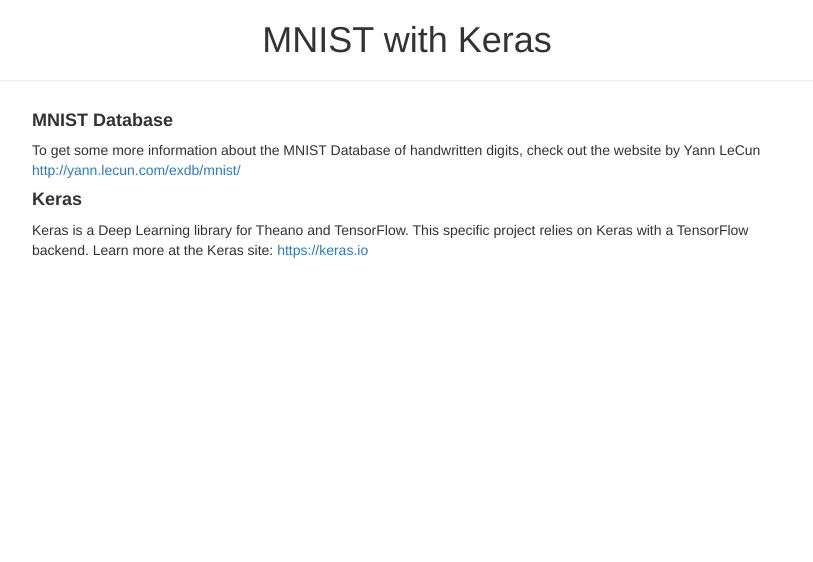
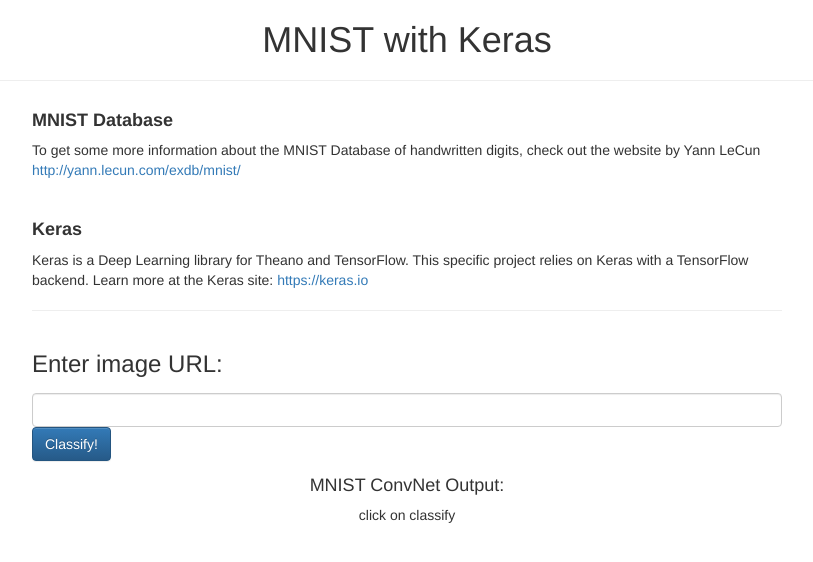
Before and after one commit to benji-b-rmz/FlaskKeras, a Flask app: page / in a window 1280 px wide. Shown: the top 562 px of the page, without its empty margins (233-1046 px from the left). Run offline with Flask 2, Linux system fonts and the light colour scheme; some libraries are stand-ins or nearby versions.

Commit message:
working calls from front-end to model, model prediction updates output div

```diff
--- a/MNISTFlaskKeras.py
+++ b/MNISTFlaskKeras.py
@@ -17,19 +17,15 @@
 mnist_model = load_model_from_save(mnist_json, mnist_hd5)
 
 
-# testing using model for classifying an image from URL
-
-# url = "http://khanhxnguyen.com/wp-content/uploads/2017/03/mnist-2.png"
-# np_image = np_array_from_image(url)
-#
-# mnist_model.predict(np.expand_dims(np.expand_dims(np_image, axis=0), axis=0))
-# Function for creating an image from the URL
-
 def classify_image(input_url):
-    np_image = np_array_from_image(input_url)
-    model_prediction = np.argmax(mnist_model.predict(np_image), axis=0)
-    return model_prediction
-
+    print(input_url)
+    try:
+        np_image = np_array_from_image(input_url)
+        model_prediction = np.argmax(mnist_model.predict(np_image))
+        print(model_prediction)
+        return model_prediction.__str__()
+    except:
+        return "check your url"
 
 # the Flask Web Application code #
 
@@ -48,4 +44,4 @@
 
 
 if __name__ == '__main__':
-    app.run(debug=True)
+    app.run()
--- /dev/null
+++ b/static/index.js
@@ -0,0 +1,22 @@
+/**
+ * Created by benji on 6/8/17.
+ */
+
+$(document).on('click','#submit',function () {
+
+    console.log("clicked on submit!");
+    var url = $('#input-url').val();
+    console.log(url);
+    //set output to processing gif while we wait for ajax response
+    var gif =  "<div class='text-center'> Processing...<br/><img class='text-center' src='http://24.media.tumblr.com/4c5070a4f871a1d2b1e24b70e8acc496/tumblr_mqd5ibdXgi1sc6f01o1_500.gif'/> </div>";
+    $("#mnist-output").html(gif);
+    $.ajax({
+        url:'/api/mnist',
+        method: 'POST',
+        contentType: 'text/plain',
+        data: url,
+        success: function(result){
+            $("#mnist-output").html(result);
+        },
+    });
+});
--- a/templates/index.html
+++ b/templates/index.html
@@ -9,15 +9,6 @@
 
     <!-- Optional theme -->
     <link rel="stylesheet" href="https://maxcdn.bootstrapcdn.com/bootstrap/3.3.7/css/bootstrap-theme.min.css" integrity="sha384-rHyoN1iRsVXV4nD0JutlnGaslCJuC7uwjduW9SVrLvRYooPp2bWYgmgJQIXwl/Sp" crossorigin="anonymous">
-
-    <!-- jquery JavaScript -->
-    <script
-            src="https://code.jquery.com/jquery-3.2.1.min.js"
-            integrity="sha256-hwg4gsxgFZhOsEEamdOYGBf13FyQuiTwlAQgxVSNgt4="
-            crossorigin="anonymous"></script>
-
-    <!-- Latest compiled and minified JavaScript -->
-    <script src="https://maxcdn.bootstrapcdn.com/bootstrap/3.3.7/js/bootstrap.min.js" integrity="sha384-Tc5IQib027qvyjSMfHjOMaLkfuWVxZxUPnCJA7l2mCWNIpG9mGCD8wGNIcPD7Txa" crossorigin="anonymous"></script>
 
 </head>
 
@@ -31,25 +22,57 @@
         <hr>
     </div>
 
-    <!-- Info/About Section -->
+    <!-- Main content -->
+
     <div class="row">
         <div class="col-sm-8 col-sm-offset-2">
+
+            <!-- Info/About Section -->
             <h4><b>MNIST Database</b></h4>
             <p>
                 To get some more information about the MNIST Database of handwritten digits, check out the website by Yann LeCun
                 <a href="http://yann.lecun.com/exdb/mnist/">http://yann.lecun.com/exdb/mnist/</a>
             </p>
+            <br>
             <h4><b>Keras</b></h4>
             <p>
                 Keras is a Deep Learning library for Theano and TensorFlow. This specific project relies on Keras with a
                 TensorFlow backend. Learn more at the Keras site: <a href="https://keras.io">https://keras.io</a>
             </p>
+            <hr>
+
+
+            <!-- Input/Output Section -->
+            <div class="form-group">
+                <label for="input-text"><h3>Enter image URL:</h3></label>
+                <input type="text" class="form-control" rows="4" id="input-url"></input>
+                <button id="submit" class="btn btn-primary">Classify!</button>
+            </div>
+            <div class="text-center">
+                <h4>MNIST ConvNet Output:</h4>
+                <div id="mnist-output">
+                    click on classify
+                </div>
+            </div>
+
         </div>
     </div>
 
-
 </div>
 
+<!--  JavaScript Section -->
+
+<!-- jquery JavaScript -->
+<script
+        src="https://code.jquery.com/jquery-3.2.1.min.js"
+        integrity="sha256-hwg4gsxgFZhOsEEamdOYGBf13FyQuiTwlAQgxVSNgt4="
+        crossorigin="anonymous"></script>
+
+<!-- Latest compiled and minified JavaScript -->
+<script src="https://maxcdn.bootstrapcdn.com/bootstrap/3.3.7/js/bootstrap.min.js" integrity="sha384-Tc5IQib027qvyjSMfHjOMaLkfuWVxZxUPnCJA7l2mCWNIpG9mGCD8wGNIcPD7Txa" crossorigin="anonymous"></script>
+
+<!-- javascript for communicating with the model -->
+<script src="{{ url_for('static', filename='index.js') }}"></script>
 
 
 </body>
```
Also changed, not shown: models/mnist_load.py (+0 -9 lines).
